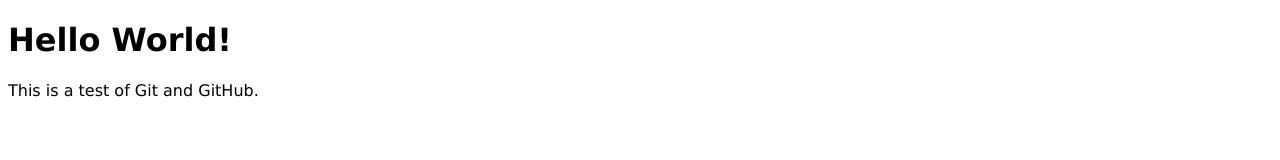
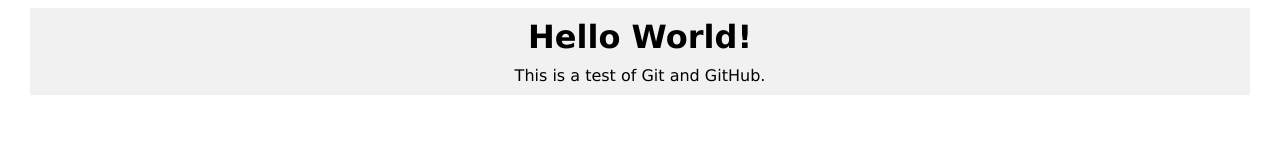
Before and after one commit to MrWalshMan/sandbox, a plain HTML site: page index.html in a window 1280 px wide. Drawn offline with Linux system fonts and the light colour scheme.

Commit message:
add main wrapper to index.html and style page

```diff
--- a/css/style.css
+++ b/css/style.css
@@ -1,3 +1,20 @@
 body {
 	font-family: 'Lucida Grande', Helvetica, sans-serif;
 }
+main {
+	width: 96%;
+	max-width: 1200px;
+	margin: auto;
+	text-align: center;
+	background-color: #f1f1f1;
+	padding: 10px;
+}
+main h1 {
+	margin: 0 0 10px;
+}
+main p {
+	margin: 0 0 10px;
+}
+main *:last-child {
+	margin-bottom: 0;
+}
--- a/index.html
+++ b/index.html
@@ -5,7 +5,9 @@
 		<title>GitHub Pratice</title>
 	</head>
 	<body>
-		<h1>Hello World!</h1>
-		<p>This is a test of Git and GitHub.</p>
+		<main>
+			<h1>Hello World!</h1>
+			<p>This is a test of Git and GitHub.</p>
+		</main>
 	</body>
 </html>
```
